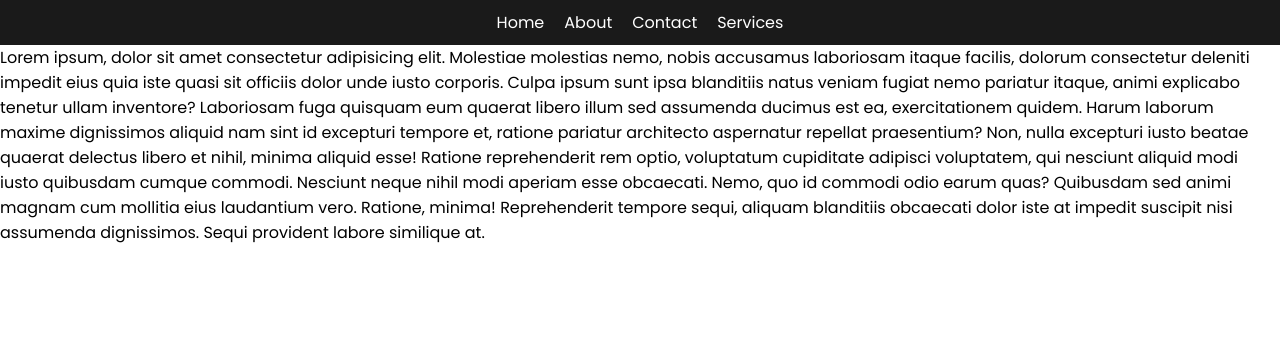
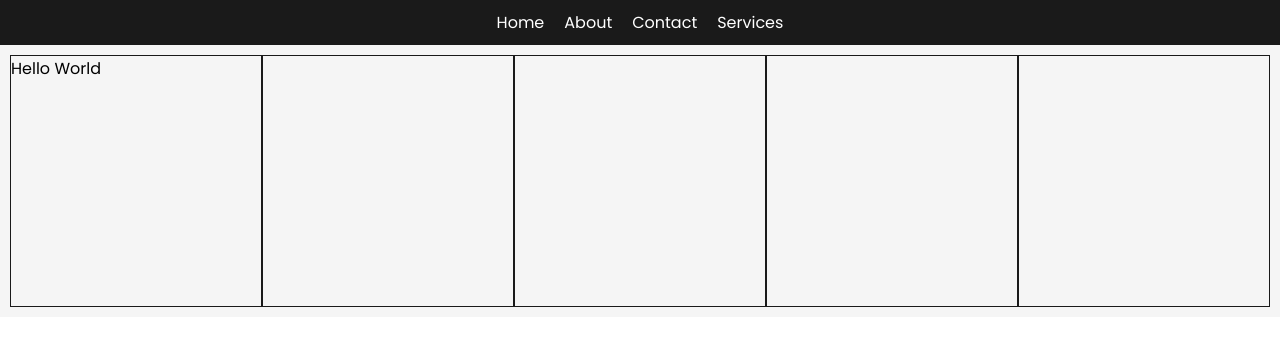
Before and after one commit to GeorgeZisis95/css-js-snippets, a plain HTML site: page index.html in a window 1280 px wide. Drawn offline with Linux system fonts and the light colour scheme.

Commit message:
Add square boxes to carousel div

```diff
--- a/index.html
+++ b/index.html
@@ -12,23 +12,25 @@
 <body>
     <nav>
         <button id="event-button"> Navigation Bar</button>
-        <div class="container">
+        <div class="container hide">
             <button id="home" class="nav-button"> Home </button>
             <button id="about" class="nav-button"> About </button>
             <button id="contact" class="nav-button"> Contact </button>
             <button id="services" class="nav-button"> Services </button>
         </div>
     </nav>
-    Lorem ipsum, dolor sit amet consectetur adipisicing elit. Molestiae molestias nemo, nobis accusamus laboriosam
-    itaque facilis, dolorum consectetur deleniti impedit eius quia iste quasi sit officiis dolor unde iusto corporis.
-    Culpa ipsum sunt ipsa blanditiis natus veniam fugiat nemo pariatur itaque, animi explicabo tenetur ullam inventore?
-    Laboriosam fuga quisquam eum quaerat libero illum sed assumenda ducimus est ea, exercitationem quidem.
-    Harum laborum maxime dignissimos aliquid nam sint id excepturi tempore et, ratione pariatur architecto aspernatur
-    repellat praesentium? Non, nulla excepturi iusto beatae quaerat delectus libero et nihil, minima aliquid esse!
-    Ratione reprehenderit rem optio, voluptatum cupiditate adipisci voluptatem, qui nesciunt aliquid modi iusto
-    quibusdam cumque commodi. Nesciunt neque nihil modi aperiam esse obcaecati. Nemo, quo id commodi odio earum quas?
-    Quibusdam sed animi magnam cum mollitia eius laudantium vero. Ratione, minima! Reprehenderit tempore sequi, aliquam
-    blanditiis obcaecati dolor iste at impedit suscipit nisi assumenda dignissimos. Sequi provident labore similique at.
+    <main>
+        <div class="carousel">
+            <div class="box">
+                <div class="content">Hello World</div>
+            </div>
+            <div class="box"></div>
+            <div class="box"></div>
+            <div class="box"></div>
+            <div class="box"></div>
+
+        </div>
+    </main>
 </body>
 
 </html>
--- a/styles.css
+++ b/styles.css
@@ -7,6 +7,8 @@
     box-sizing: border-box;
     font-family: "Poppins", sans-serif;
 }
+
+/* Navigation */
 
 nav {
     position: relative;
@@ -61,3 +63,32 @@ nav .container button:hover {
     }
 
 }
+
+/* Image Carousel */
+
+.carousel {
+    padding: 10px;
+    background-color: #F5F5F5;
+    display: flex;
+    justify-content: center;
+}
+
+.box {
+    position: relative;
+    flex: 1 0 auto;
+    height: auto;
+    border: #1a1a1a solid 1px;
+}
+
+.box:before {
+    content: "";
+    display: block;
+    padding-top: 100%;
+}
+
+.content {
+    position: absolute;
+    top: 0;
+    width: 100%;
+    height: 100%;
+}
```
